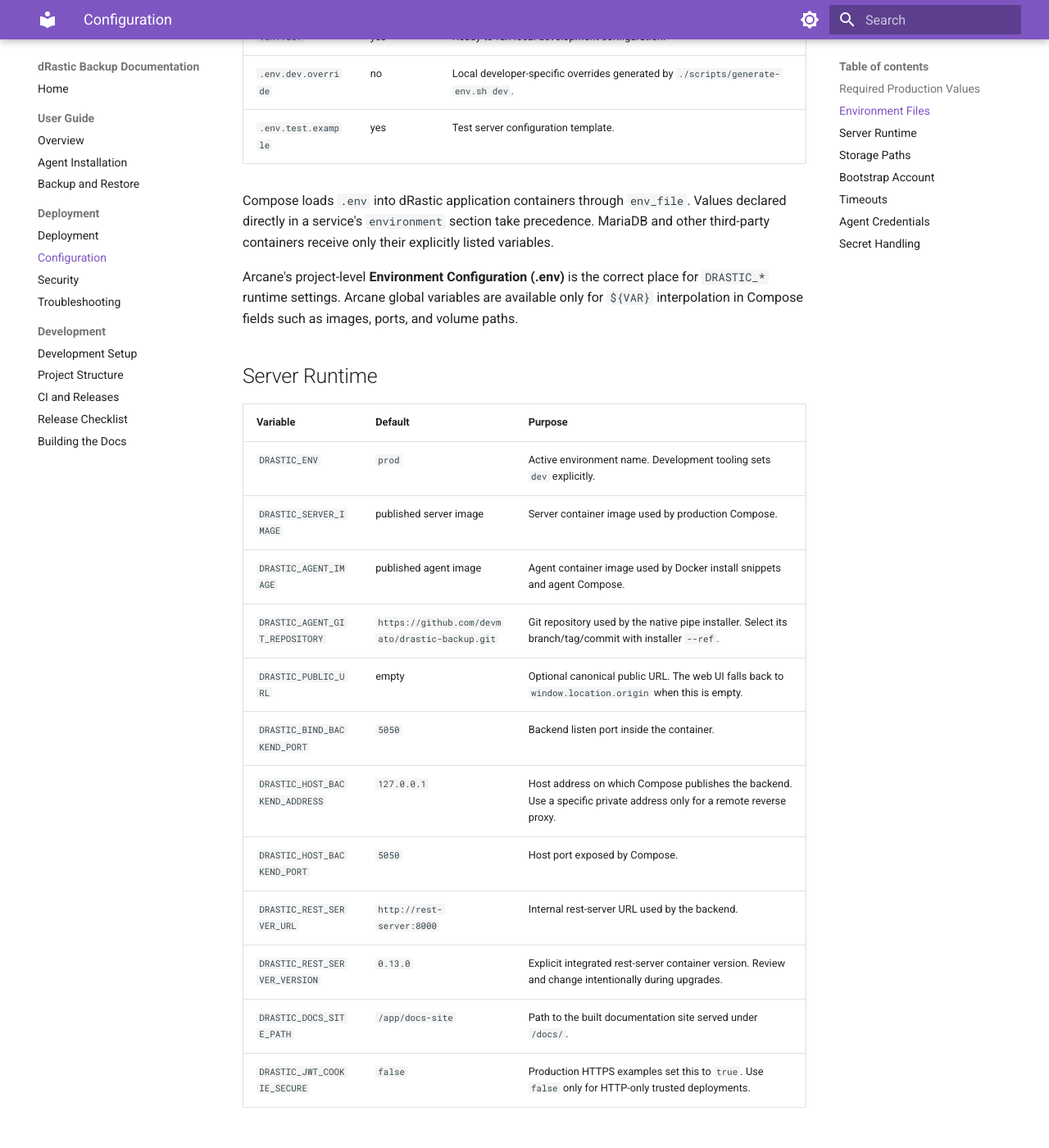
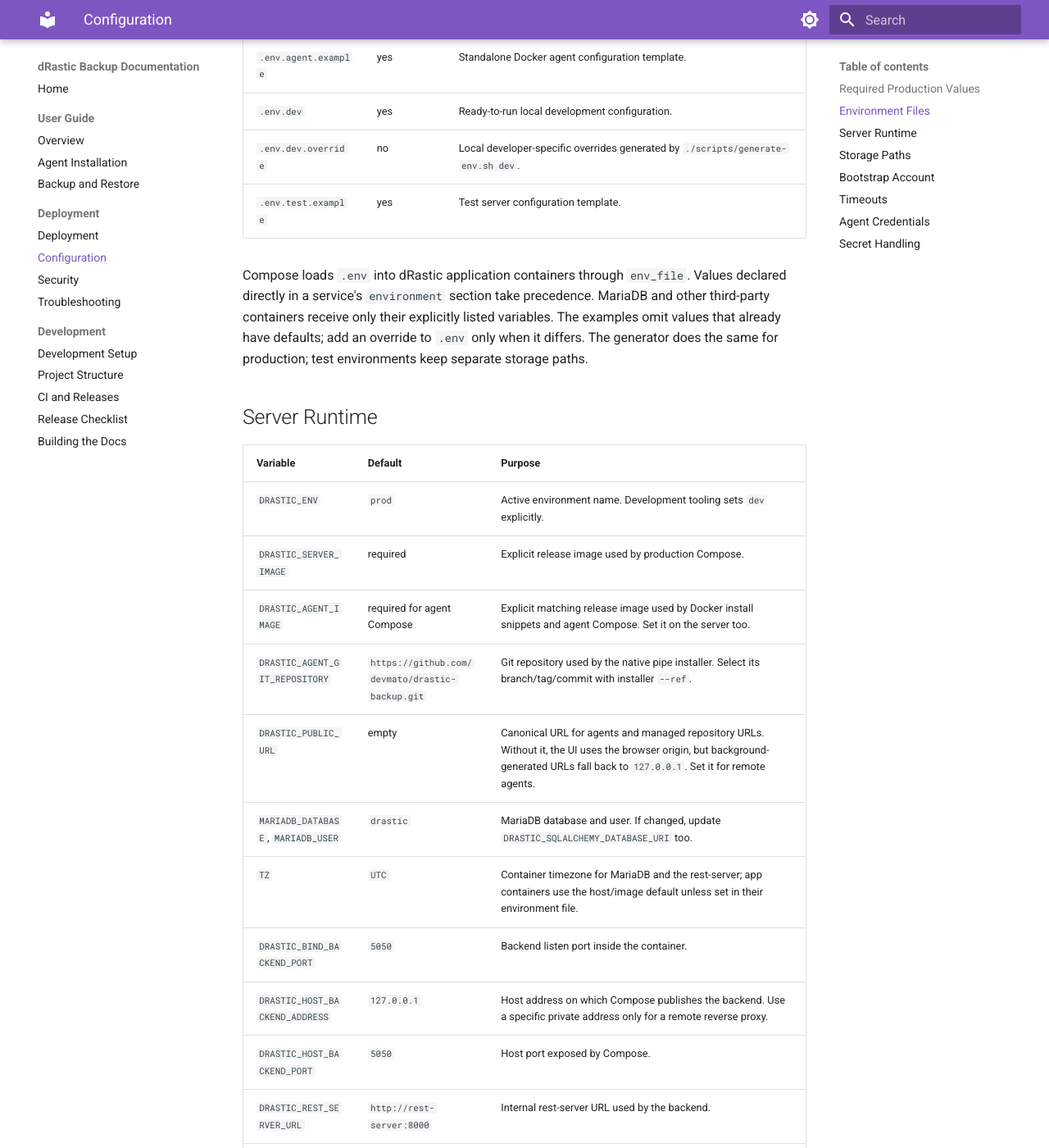
Before and after one commit to devmato/drastic-backup, an MkDocs documentation site: the page built from docs/configuration.md, in a window 1280 px wide and 1400 px high, scrolled down 969 px. Shown: the whole window at 82% size. Built offline with MkDocs 1.6.1 and Material for MkDocs 9.7.7, drawn with Linux system fonts in a browser that asks for light colours; some of the changed text lies outside the part shown.

Commit message:
fix: simplify Compose deployment defaults

```diff
--- a/docker-compose.agent.yaml
+++ b/docker-compose.agent.yaml
@@ -1,6 +1,6 @@
 services:
   agent:
-    image: ${DRASTIC_AGENT_IMAGE:-ghcr.io/devmato/drastic-backup-agent:latest}
+    image: ${DRASTIC_AGENT_IMAGE:?DRASTIC_AGENT_IMAGE is required}
     restart: unless-stopped
     extra_hosts:
       - host.docker.internal:host-gateway
--- a/docker-compose.dev.yaml
+++ b/docker-compose.dev.yaml
@@ -31,10 +31,7 @@
       - path: .env.dev.override
         required: false
     environment:
-      TZ: ${TZ:-UTC}
       HOME: /tmp
-      DRASTIC_REST_SERVER_URL: http://rest-server:8000
-      DRASTIC_REST_SERVER_DATA_DIRECTORY: /data
       DRASTIC_DOCS_SITE_PATH: /tmp/drastic-docs-site
       DRASTIC_HOST_BACKEND_PORT: ${DRASTIC_HOST_BACKEND_PORT:-5050}
       DRASTIC_BIND_BACKEND_PORT: ${DRASTIC_BIND_BACKEND_PORT:-5050}
@@ -61,7 +58,6 @@
     volumes:
       - .:/workspace
     environment:
-      TZ: ${TZ:-UTC}
       HOME: /tmp
       DRASTIC_BIND_BACKEND_PORT: ${DRASTIC_BIND_BACKEND_PORT:-5050}
       DRASTIC_BIND_DEV_FRONTEND_PORT: ${DRASTIC_BIND_DEV_FRONTEND_PORT:-9050}
--- a/docker-compose.yaml
+++ b/docker-compose.yaml
@@ -5,8 +5,8 @@
     environment:
       TZ: ${TZ:-UTC}
       MARIADB_RANDOM_ROOT_PASSWORD: "1"
-      MARIADB_DATABASE: ${MARIADB_DATABASE:?MARIADB_DATABASE is required}
-      MARIADB_USER: ${MARIADB_USER:?MARIADB_USER is required}
+      MARIADB_DATABASE: ${MARIADB_DATABASE:-drastic}
+      MARIADB_USER: ${MARIADB_USER:-drastic}
       MARIADB_PASSWORD: ${MARIADB_PASSWORD:?MARIADB_PASSWORD is required}
     command: ["--character-set-server=utf8mb4", "--collation-server=utf8mb4_unicode_ci"]
     volumes:
@@ -18,7 +18,7 @@
       retries: 10
 
   backend:
-    image: ${DRASTIC_SERVER_IMAGE:-ghcr.io/devmato/drastic-backup-server:latest}
+    image: ${DRASTIC_SERVER_IMAGE:?DRASTIC_SERVER_IMAGE is required}
     restart: unless-stopped
     env_file:
       - path: .env
--- a/docs/configuration.md
+++ b/docs/configuration.md
@@ -16,31 +16,33 @@
 | --- | --- |
 | `DRASTIC_APP_MASTER_SECRET` | Master secret used to derive Flask, JWT, and settings-encryption keys when explicit Flask/JWT secrets are not set. |
 | `DRASTIC_SQLALCHEMY_DATABASE_URI` | MariaDB connection string for the backend. |
+| `MARIADB_PASSWORD` | MariaDB user password; keep it in sync with the backend connection string. Use URL-safe characters (the generator uses random hex). |
+| `DRASTIC_SERVER_IMAGE` | Explicit server release image; Compose does not use `latest` as a fallback. |
 
 ## Environment Files
 
 | File | Tracked | Purpose |
 | --- | --- | --- |
-| `.env.example` | yes | Server configuration template for Compose and Arcane. |
-| `.env` | no | Active server or agent-host configuration. Arcane manages this through Environment Configuration. |
+| `.env.example` | yes | Server configuration template for Compose. |
+| `.env` | no | Active server or agent-host configuration. |
 | `.env.agent.example` | yes | Standalone Docker agent configuration template. |
 | `.env.dev` | yes | Ready-to-run local development configuration. |
 | `.env.dev.override` | no | Local developer-specific overrides generated by `./scripts/generate-env.sh dev`. |
 | `.env.test.example` | yes | Test server configuration template. |
 
-Compose loads `.env` into dRastic application containers through `env_file`. Values declared directly in a service's `environment` section take precedence. MariaDB and other third-party containers receive only their explicitly listed variables.
-
-Arcane's project-level **Environment Configuration (.env)** is the correct place for `DRASTIC_*` runtime settings. Arcane global variables are available only for `${VAR}` interpolation in Compose fields such as images, ports, and volume paths.
+Compose loads `.env` into dRastic application containers through `env_file`. Values declared directly in a service's `environment` section take precedence. MariaDB and other third-party containers receive only their explicitly listed variables. The examples omit values that already have defaults; add an override to `.env` only when it differs. The generator does the same for production; test environments keep separate storage paths.
 
 ## Server Runtime
 
 | Variable | Default | Purpose |
 | --- | --- | --- |
 | `DRASTIC_ENV` | `prod` | Active environment name. Development tooling sets `dev` explicitly. |
-| `DRASTIC_SERVER_IMAGE` | published server image | Server container image used by production Compose. |
-| `DRASTIC_AGENT_IMAGE` | published agent image | Agent container image used by Docker install snippets and agent Compose. |
+| `DRASTIC_SERVER_IMAGE` | required | Explicit release image used by production Compose. |
+| `DRASTIC_AGENT_IMAGE` | required for agent Compose | Explicit matching release image used by Docker install snippets and agent Compose. Set it on the server too. |
 | `DRASTIC_AGENT_GIT_REPOSITORY` | `https://github.com/devmato/drastic-backup.git` | Git repository used by the native pipe installer. Select its branch/tag/commit with installer `--ref`. |
-| `DRASTIC_PUBLIC_URL` | empty | Optional canonical public URL. The web UI falls back to `window.location.origin` when this is empty. |
+| `DRASTIC_PUBLIC_URL` | empty | Canonical URL for agents and managed repository URLs. Without it, the UI uses the browser origin, but background-generated URLs fall back to `127.0.0.1`. Set it for remote agents. |
+| `MARIADB_DATABASE`, `MARIADB_USER` | `drastic` | MariaDB database and user. If changed, update `DRASTIC_SQLALCHEMY_DATABASE_URI` too. |
+| `TZ` | `UTC` | Container timezone for MariaDB and the rest-server; app containers use the host/image default unless set in their environment file. |
 | `DRASTIC_BIND_BACKEND_PORT` | `5050` | Backend listen port inside the container. |
 | `DRASTIC_HOST_BACKEND_ADDRESS` | `127.0.0.1` | Host address on which Compose publishes the backend. Use a specific private address only for a remote reverse proxy. |
 | `DRASTIC_HOST_BACKEND_PORT` | `5050` | Host port exposed by Compose. |
@@ -51,12 +53,14 @@
 
 ## Storage Paths
 
-| Variable | Purpose |
-| --- | --- |
-| `DRASTIC_HOST_DB_PATH` | Host path for MariaDB data. |
-| `DRASTIC_REST_SERVER_STORAGE_PATH` | Host path for native restic repository data. |
-| `DRASTIC_AGENT_HOST_DATA_PATH` | Host path for persistent agent state. |
-| `DRASTIC_AGENT_HOST_ROOT_PATH` | Host path mounted read-only into the agent at `/mnt/host`. |
+| Variable | Default | Purpose |
+| --- | --- | --- |
+| `DRASTIC_HOST_DB_PATH` | `/opt/drastic-server/db` | Host path for MariaDB data. |
+| `DRASTIC_REST_SERVER_STORAGE_PATH` | `/opt/drastic-server/restic` | Host path for native restic repository data. |
+| `DRASTIC_AGENT_HOST_DATA_PATH` | `/opt/drastic-agent/data` | Host path for persistent agent state. |
+| `DRASTIC_AGENT_HOST_ROOT_PATH` | `/` | Host path mounted read-only into the agent at `/mnt/host`; override it to limit backup sources. |
+
+The test environment uses `/opt/drastic-test/db`, `/opt/drastic-test/restic`, and host port `5051` instead of production's storage paths and port. Keep those overrides when creating a test `.env`.
 
 ## Bootstrap Account
 
@@ -74,6 +78,8 @@
 | `DRASTIC_COMMAND_TIMEOUT_SECONDS` | Interactive backend-agent command timeout. |
 | `DRASTIC_TASK_TIMEOUT_SECONDS` | Longer agent task timeout. |
 
+The agent defaults to 2 workers, 8 pending jobs, 60 seconds for commands, 600 seconds for tasks, 86400 seconds for restic and 30 seconds to wait on cancellation. Override these with `DRASTIC_AGENT_MAX_WORKERS`, `DRASTIC_AGENT_MAX_PENDING`, `DRASTIC_COMMAND_TIMEOUT_SECONDS`, `DRASTIC_TASK_TIMEOUT_SECONDS`, `DRASTIC_RESTIC_TIMEOUT_SECONDS` and `DRASTIC_CANCEL_WAIT_TIMEOUT_SECONDS` when needed. Development overrides in `.env.dev.override` are passed to the Docker agent; the default `./scripts/dev.sh up` needs no override file.
+
 ## Agent Credentials
 
 | Variable | Purpose |
@@ -82,6 +88,8 @@
 | `DRASTIC_USER` | User used for initial agent registration. |
 | `DRASTIC_PASSWORD` | Password used for initial agent registration. |
 | `DRASTIC_LOGLEVEL` | Agent log level. |
+
+For optional Proxmox integration, configure `DRASTIC_PROXMOX_TOKEN_ID` and `DRASTIC_PROXMOX_TOKEN_SECRET` on the agent. `DRASTIC_PROXMOX_API_URL` defaults to `https://127.0.0.1:8006/api2/json`; `DRASTIC_PROXMOX_VERIFY_TLS` defaults to `false`. Set `DRASTIC_PROXMOX_NODE` only when automatic node detection is insufficient.
 
 ## Secret Handling
 
```
Also changed, not shown: docker-compose.agent.dev.yaml (+4 -15 lines), docs/agent-installation.md (+1 -1 lines), docs/changelog/UNRELEASED.md (+1 -1 lines), docs/deployment.md (+8 -8 lines), docs/project-structure.md (+1 -1 lines), docs/release-checklist.md (+1 -1 lines), 5 other files.
